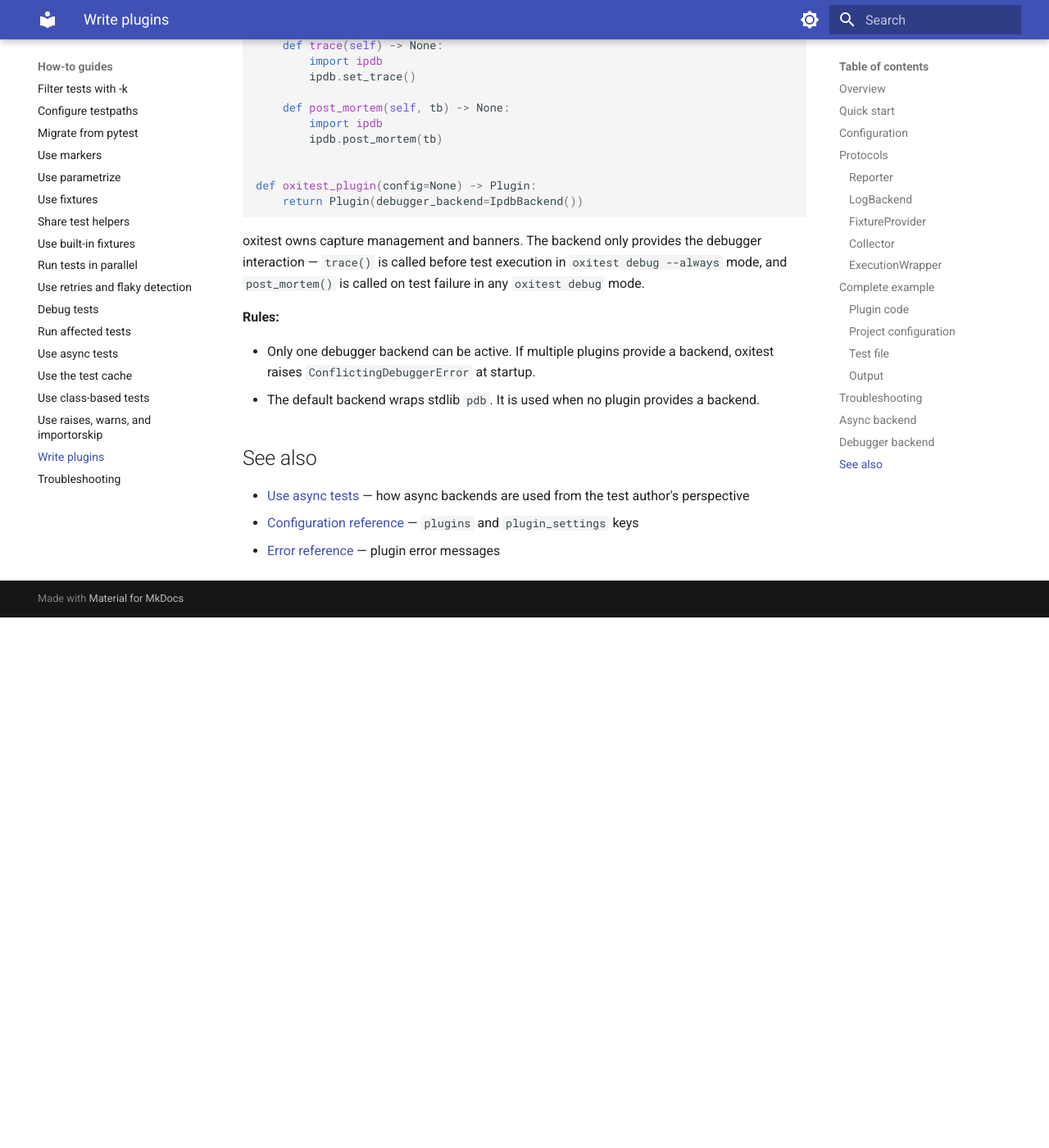
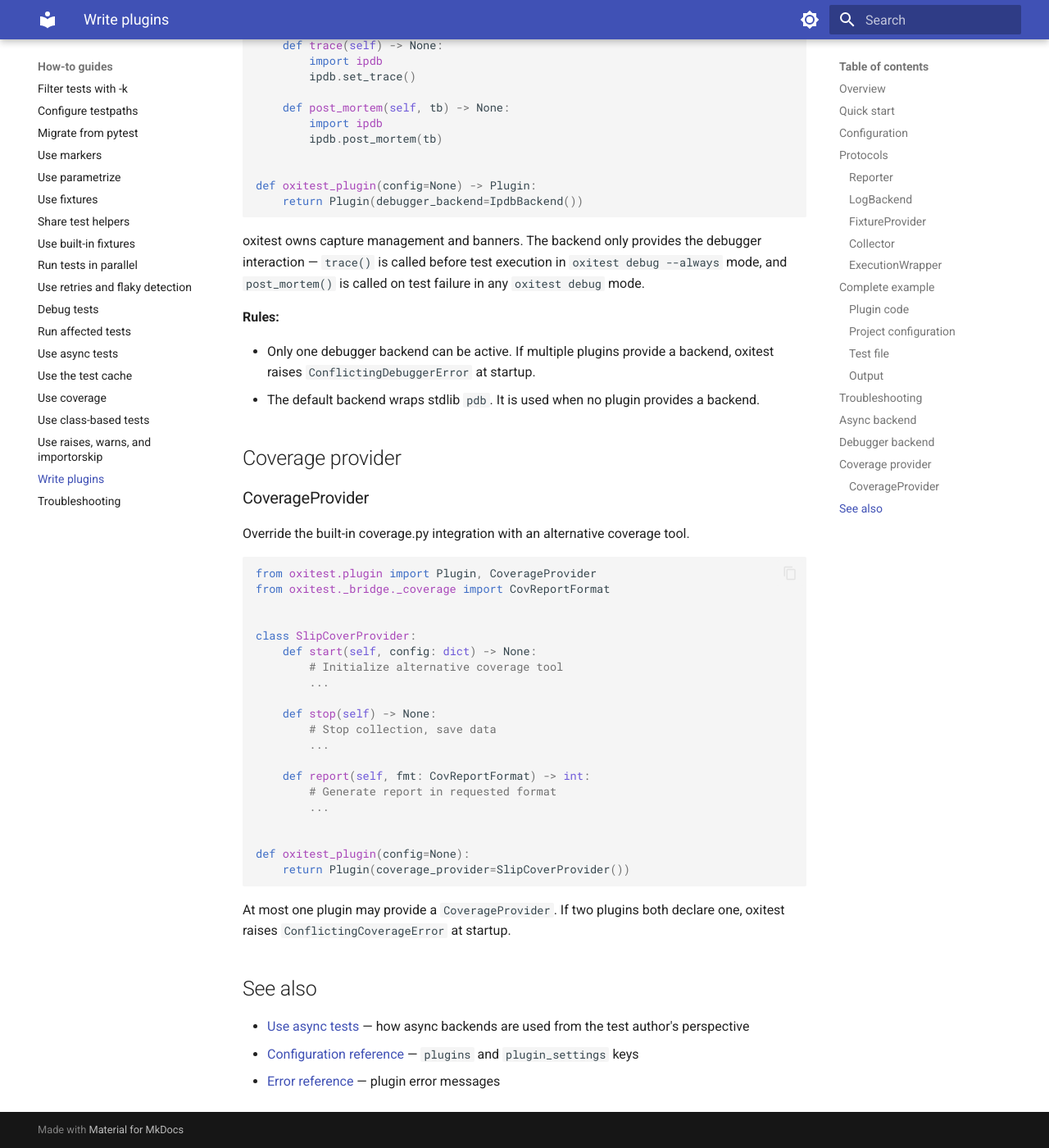
Before and after one commit to kalonji-tools/oxitest, an MkDocs documentation site: the page built from docs/src/how-to/write-plugins.md, in a window 1280 px wide and 1400 px high, scrolled down 10349 px. Shown: the whole window at 82% size. Built offline with MkDocs 1.6.1 and Material for MkDocs 9.7.7, drawn with Linux system fonts in a browser that asks for light colours; before the commit the page ends 11102 px from its top, so only the background shows below that; some of the changed text lies outside the part shown.

Commit message:
docs: add coverage how-to guide and update references (#803)
Assisted-by: Claude Opus 4.6 (1M context) <noreply@anthropic.com>

test: skip coverage integration tests when coverage not installed (#803)

Assisted-by: Claude Opus 4.6 (1M context) <noreply@anthropic.com>

````diff
--- a/docs/src/how-to/write-plugins.md
+++ b/docs/src/how-to/write-plugins.md
@@ -6,8 +6,8 @@
 
 ## Overview
 
-Plugins extend oxitest through seven protocols: **Reporter**, **LogBackend**,
-**FixtureProvider**, **Collector**, **ExecutionWrapper**, **AsyncBackend**, and **DebuggerBackend**. Each plugin is a
+Plugins extend oxitest through eight protocols: **Reporter**, **LogBackend**,
+**FixtureProvider**, **Collector**, **ExecutionWrapper**, **AsyncBackend**, **DebuggerBackend**, and **CoverageProvider**. Each plugin is a
 Python package declared in `pyproject.toml` and loaded at startup. Per-plugin
 configuration is passed via `plugin_settings` as a dictionary to the plugin's
 entry point function.
@@ -547,6 +547,39 @@ any `oxitest debug` mode.
 - The default backend wraps stdlib `pdb`. It is used when no plugin provides
   a backend.
 
+## Coverage provider
+
+### CoverageProvider
+
+Override the built-in coverage.py integration with an alternative coverage
+tool.
+
+```python
+from oxitest.plugin import Plugin, CoverageProvider
+from oxitest._bridge._coverage import CovReportFormat
+
+
+class SlipCoverProvider:
+    def start(self, config: dict) -> None:
+        # Initialize alternative coverage tool
+        ...
+
+    def stop(self) -> None:
+        # Stop collection, save data
+        ...
+
+    def report(self, fmt: CovReportFormat) -> int:
+        # Generate report in requested format
+        ...
+
+
+def oxitest_plugin(config=None):
+    return Plugin(coverage_provider=SlipCoverProvider())
+```
+
+At most one plugin may provide a `CoverageProvider`. If two plugins both
+declare one, oxitest raises `ConflictingCoverageError` at startup.
+
 ## See also
 
 - [Use async tests](use-async-tests.md) — how async backends are used from the test author's perspective
--- a/mkdocs.yml
+++ b/mkdocs.yml
@@ -78,6 +78,7 @@ nav:
     - Run affected tests: how-to/run-affected-tests.md
     - Use async tests: how-to/use-async-tests.md
     - Use the test cache: how-to/use-test-cache.md
+    - Use coverage: how-to/use-coverage.md
     - Use class-based tests: how-to/use-class-based-tests.md
     - Use raises, warns, and importorskip: how-to/use-raises-warns.md
     - Write plugins: how-to/write-plugins.md
````
Also changed, not shown: docs/src/how-to/use-coverage.md (added, +85 -0 lines), docs/src/reference/cli.md (+2 -0 lines), 1 other file.
